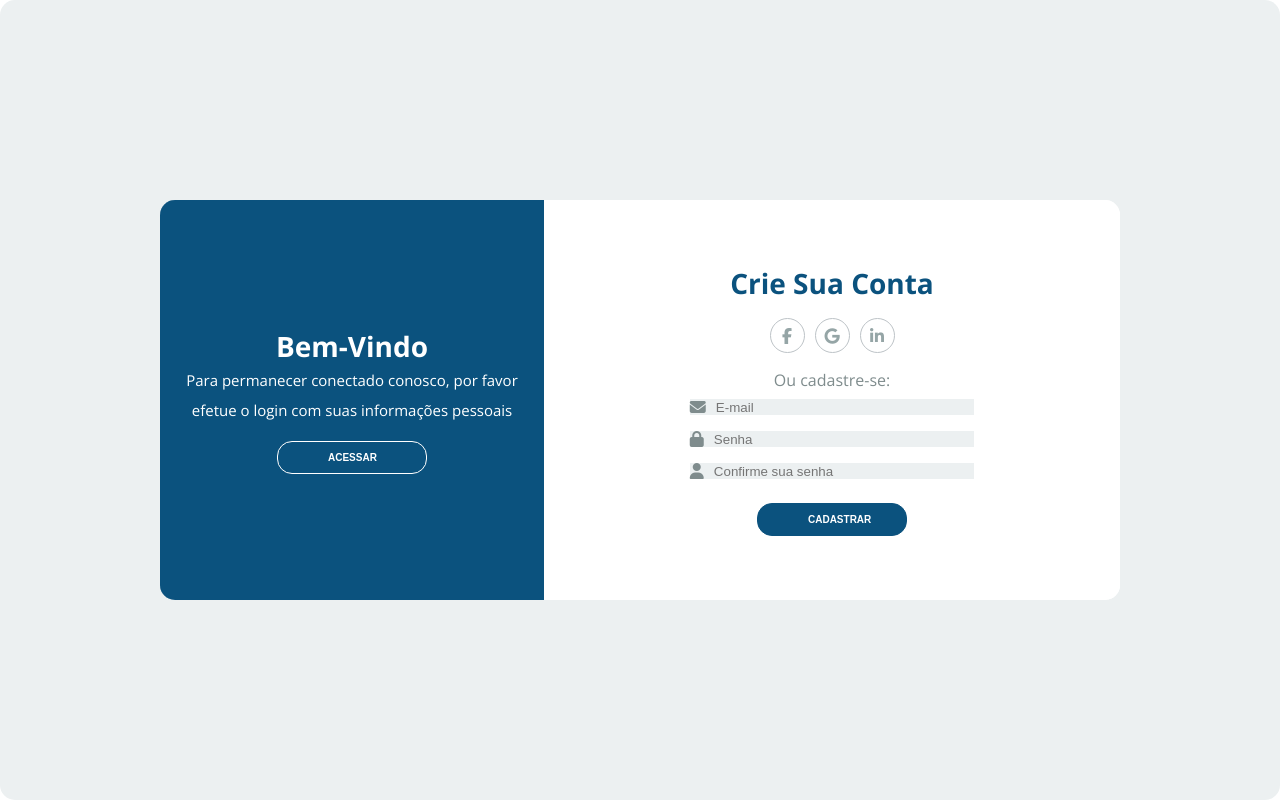
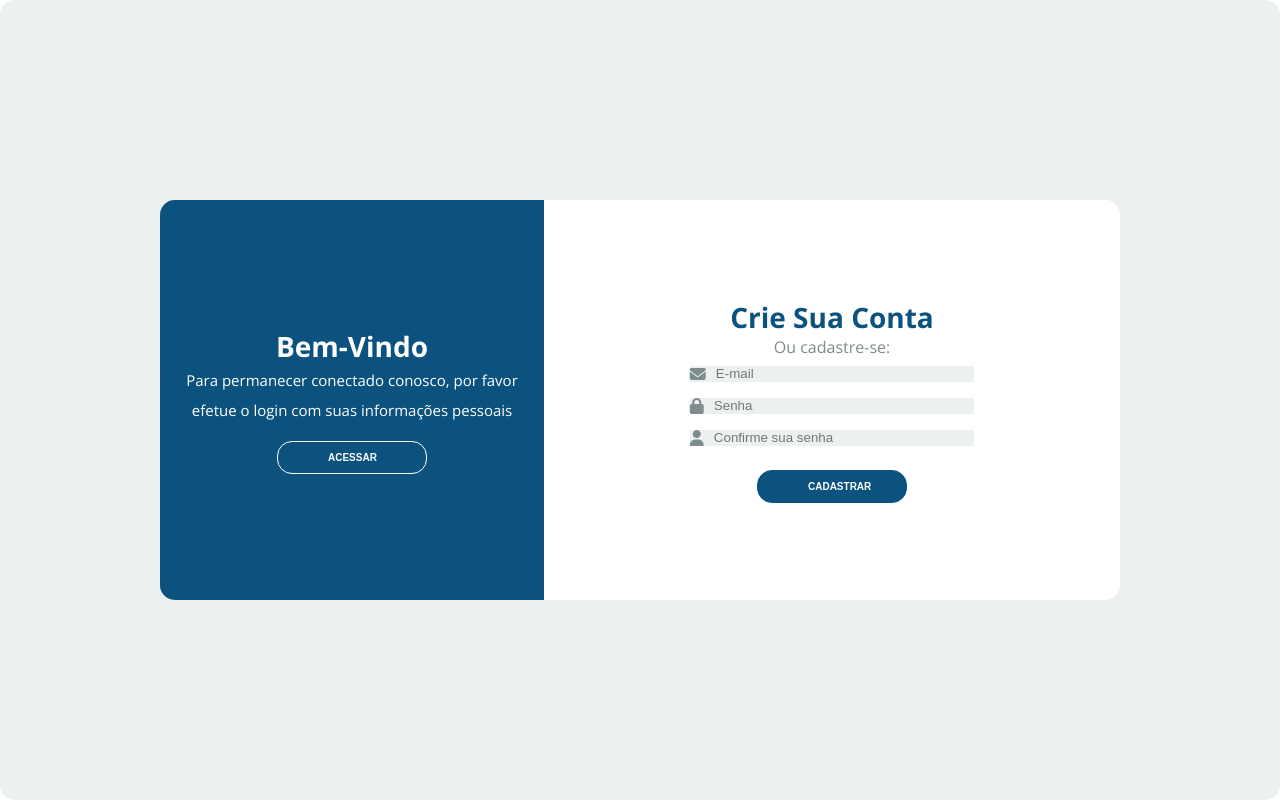
Before and after one commit to AFootGolf9/UMFG-integration-with-backend, a plain HTML site: page index.html in a window 1280 px wide. Drawn offline with nearby package versions, Linux system fonts and the light colour scheme.

Commit message:
remove social media

```diff
--- a/Js/functions.js
+++ b/Js/functions.js
@@ -27,7 +27,7 @@ function login() {
             document.cookie = "token=" + json.token + "; path=/;"; // Set the token in a cookie
             document.cookie = "dataExpiracao=" + json.dataExpiracao + "; path=/;"; // Set the dataExpiracao in a cookie
             alert("Login successful!");
-            window.location.href = "index.html"; // Redirect to the main page
+            window.location.href = "home.html"; // Redirect to the main page
         } else {
             alert(await data.text());
         }
--- a/index.html
+++ b/index.html
@@ -25,25 +25,6 @@
                 </div>
                 <div class="second-colunm">
                     <h2 class="title title-second">Crie sua conta</h2>
-                    <div class="social-midia">
-                        <ul class="list-social-midia">
-                            <a href="#" class="link-social-midia">
-                                <li class="item-social-midia">
-                                    <i class="fab fa-facebook-f"></i>
-                                </li>
-                            </a>
-                            <a href="#" class="link-social-midia">
-                                <li class="item-social-midia">
-                                    <i class="fab fa-google"></i>
-                                </li>
-                            </a>
-                            <a href="#" class="link-social-midia">
-                                <li class="item-social-midia">
-                                    <i class="fab fa-linkedin-in"></i>
-                                </li>
-                            </a>
-                        </ul>
-                    </div>
                     <p class="description description-second">Ou cadastre-se: </p>
                     <div class="form">
                         <label class="label label-input" for="">
```
